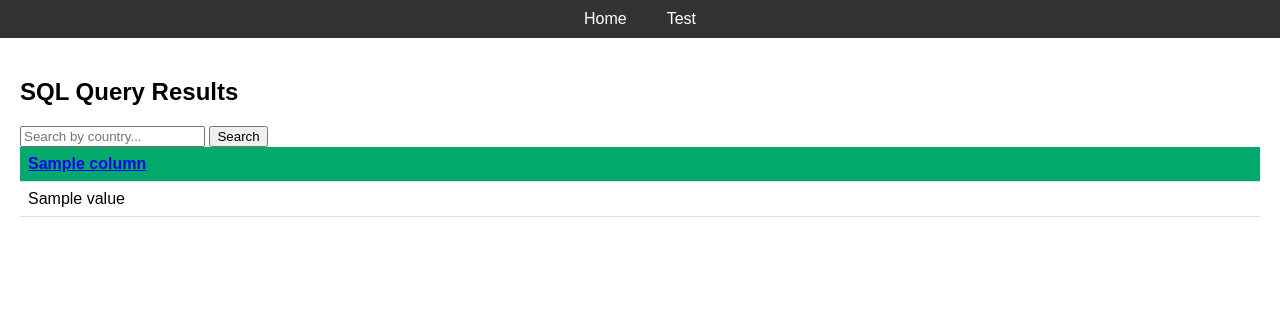
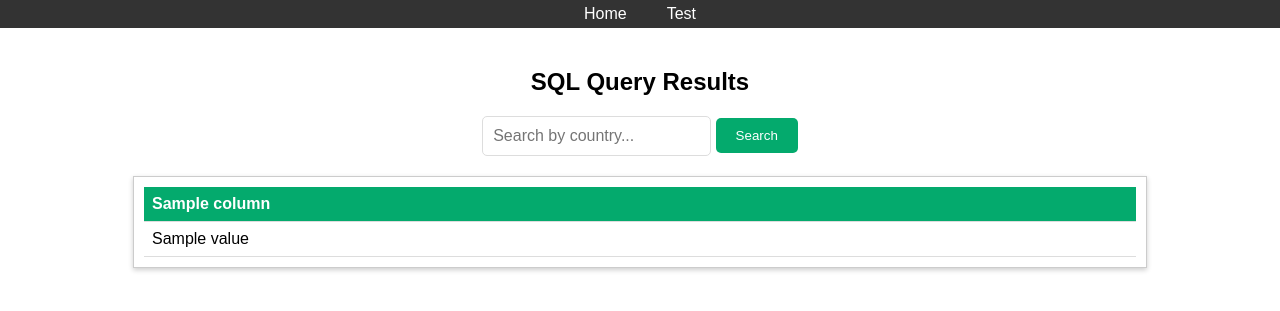
Before and after one commit to Hakan-Duran/DbProj, a Flask app: template templates/index.html in a window 1280 px wide. Shown: the top 311 px of the page. Run offline with Flask 3, Linux system fonts and the light colour scheme; the template is opened without the code that fills it: most values are stand-ins (such as "Sample title", 1, 10 or a date in 2020).

Commit message:
Update style.css

```diff
--- a/static/css/style.css
+++ b/static/css/style.css
@@ -9,7 +9,7 @@ body {
 header {
     background-color: #333;
     color: #fff;
-    padding: 10px 0;
+    padding: 5px 0;
 }
 nav ul {
     list-style: none;
@@ -40,8 +40,84 @@ th, td {
     padding: 8px;
     text-align: left;
     border-bottom: 1px solid #ddd;
+    white-space: nowrap;
 }
 th {
     background-color: #04AA6D;
     color: white;
 }
+
+.content-container {
+    width: 80%;
+    margin: auto;
+    display: flex;
+    flex-direction: column;
+    align-items: center;
+}
+
+.table-container {
+    width: 100%;
+    margin-top: 20px;
+    overflow-x: auto;
+    border: 1px solid #ccc;
+    padding: 10px;
+    box-shadow: 0 2px 5px rgba(0,0,0,0.2);
+}
+
+.search-container {
+    margin-bottom: 15px;
+    text-align: center;
+}
+
+.search-input {
+    padding: 10px;
+    border: 1px solid #ddd;
+    border-radius: 5px;
+    font-size: 16px;
+}
+
+.search-button {
+    padding: 10px 20px;
+    background-color: #04AA6D;
+    color: white;
+    border: none;
+    border-radius: 5px;
+    cursor: pointer;
+    transition: background-color 0.3s ease;
+}
+
+.search-button:hover {
+    background-color: #037a4d;
+}
+
+.search-input, .search-button {
+    vertical-align: middle;
+}
+
+.header-link {
+    color: inherit;
+    text-decoration: none;
+    display: flex; /* Ensures inline behavior with alignment */
+    align-items: center; /* Vertical alignment */
+}
+
+.header-title {
+    display: inline-block;
+    margin-right: 10px; /* Adjust space between title and arrow */
+}
+
+.ascending::after, .descending::after {
+    content: '';
+    display: inline-block;
+    width: 0;
+    height: 0;
+    border-left: 5px solid transparent;
+    border-right: 5px solid transparent;
+    border-bottom: 5px solid white; /* Triangle pointing up */
+
+}
+
+.descending::after {
+    border-bottom: none;
+    border-top: 5px solid white; /* Triangle pointing down */
+}
```
